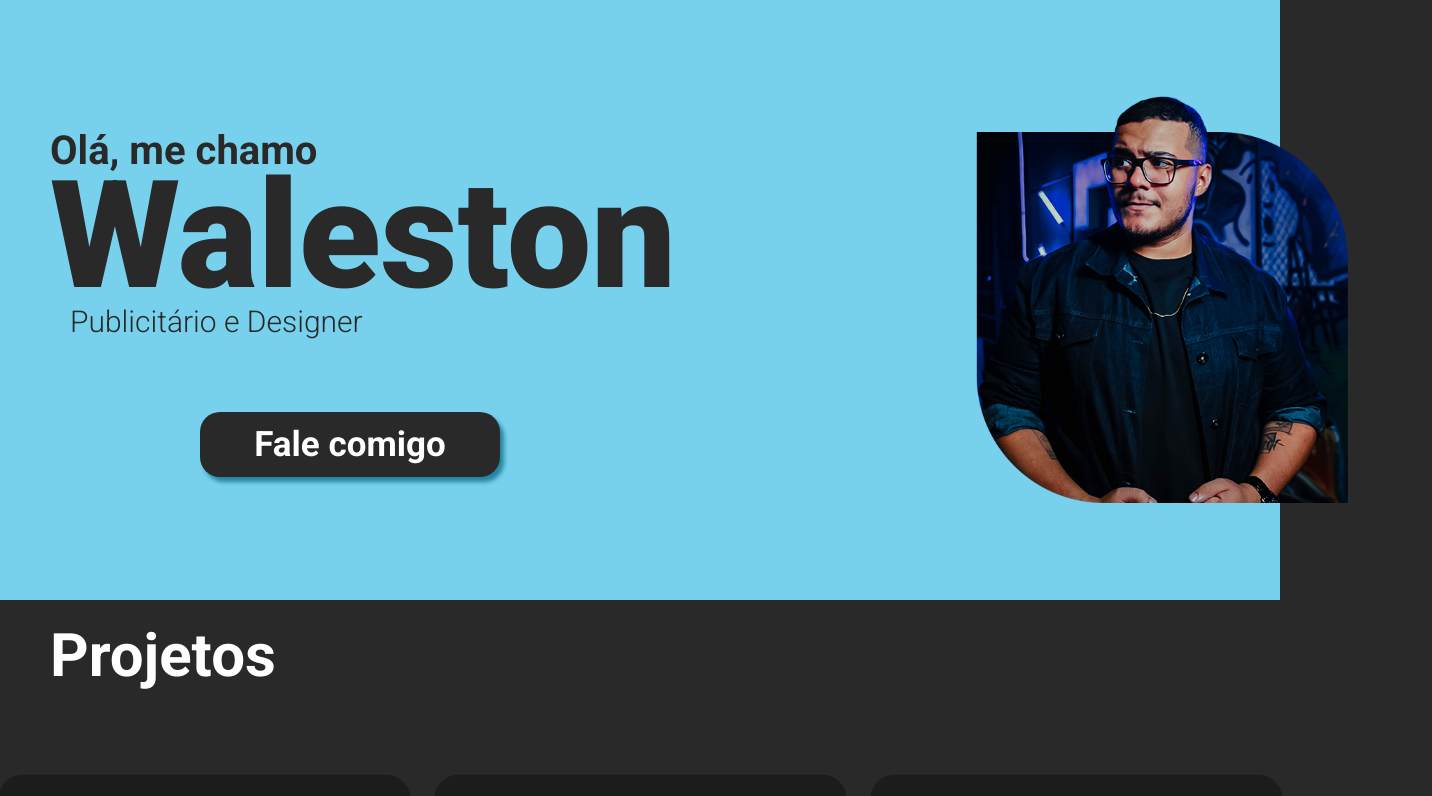
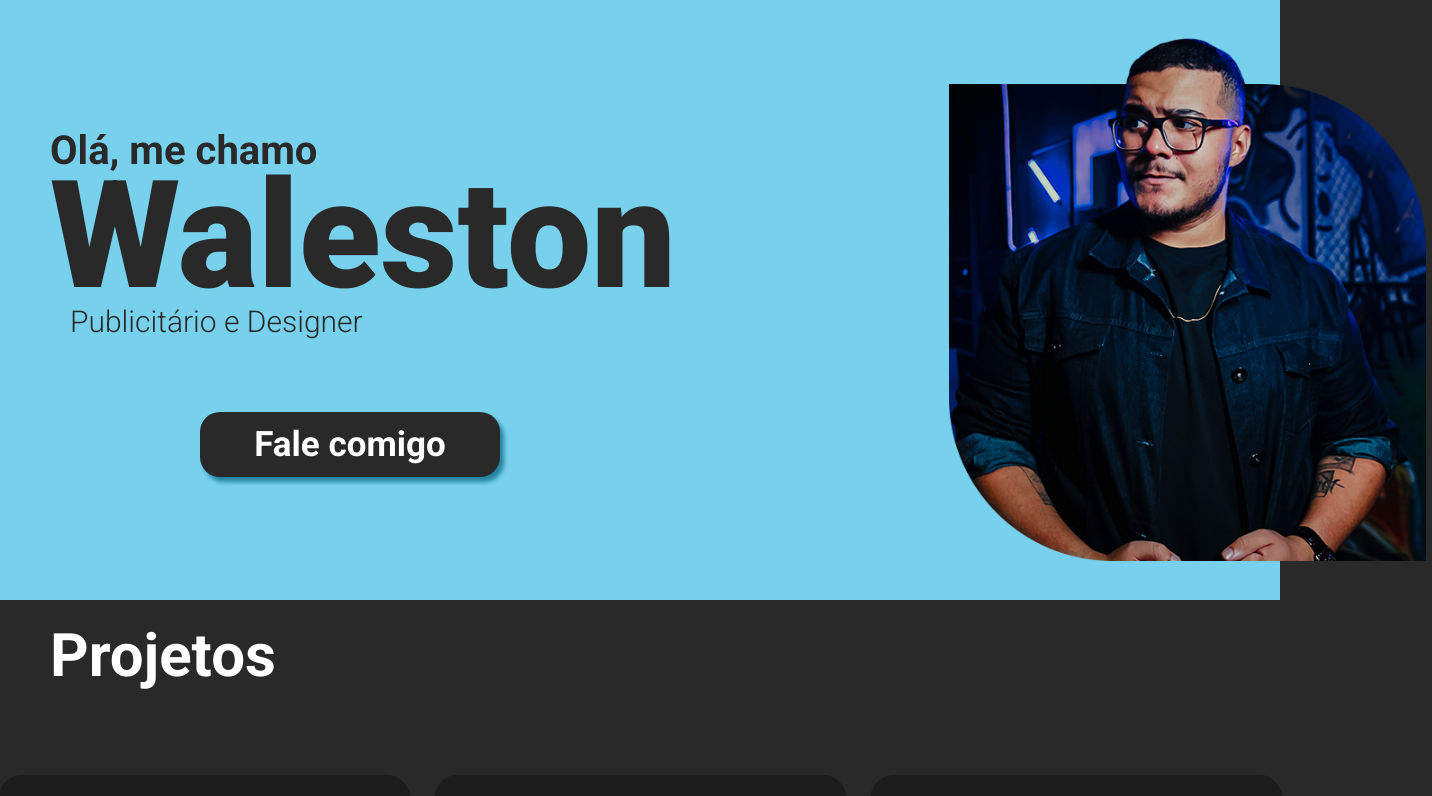
Before and after one commit to Waleston/portfolio-simples, a plain HTML site: page index.html in a window 1280 px wide. Shown: the top 796 px of the page, 1432 px wide, since content can reach past the window. Drawn offline with Linux system fonts and the light colour scheme.

Commit message:
Update style.css

```diff
--- a/style.css
+++ b/style.css
@@ -18,7 +18,7 @@ body {
 
 .imgbanner {
   padding-left: 250px;
-  transform: scale(0.7);
+  transform: scale(0.9);
 }
 
 .textbanner {
```
